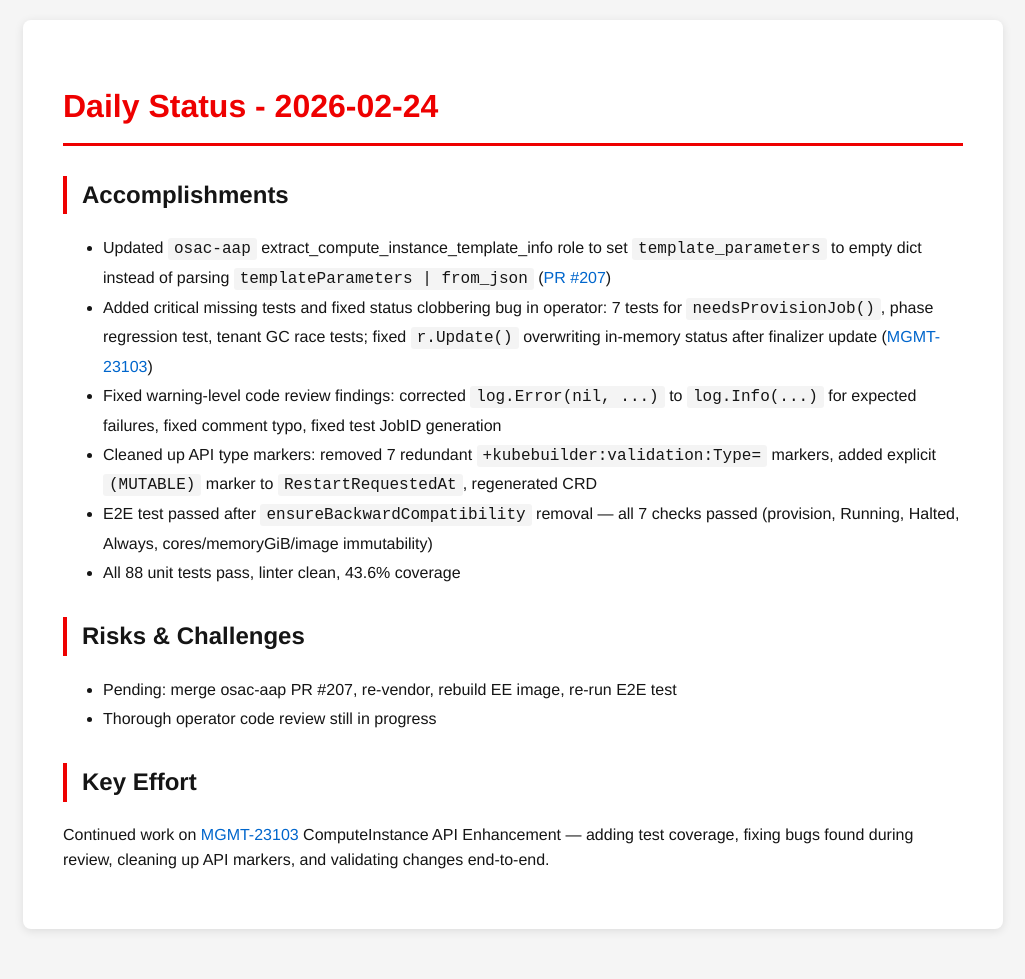
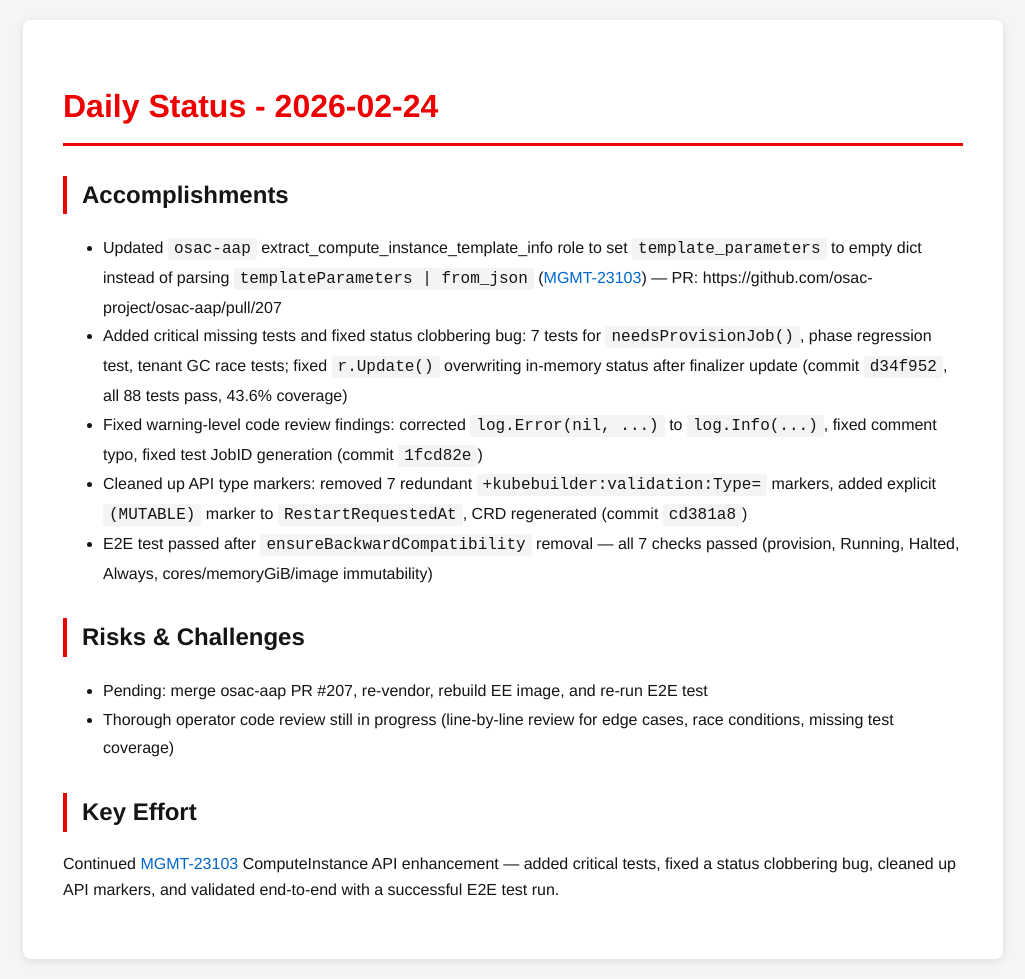
Before and after one commit to tzvatot/daily-status, a Jekyll site: the page built from 2026-02-24.md, in a window 1280 px wide. Shown: the whole page, without its empty margins (127-1152 px from the left). Built offline with Jekyll 4.4.1, drawn with Linux system fonts in a browser that asks for light colours; before the commit the page ends 949 px from its top, so only the background shows below that.

Commit message:
Daily status update - 2026-02-24

```diff
--- a/2026-02-24.md
+++ b/2026-02-24.md
@@ -7,16 +7,15 @@ date: 2026-02-24
 # Daily Status - 2026-02-24
 
 ## Accomplishments
-- Updated `osac-aap` extract_compute_instance_template_info role to set `template_parameters` to empty dict instead of parsing `templateParameters | from_json` ([PR #207](https://github.com/osac-project/osac-aap/pull/207))
-- Added critical missing tests and fixed status clobbering bug in operator: 7 tests for `needsProvisionJob()`, phase regression test, tenant GC race tests; fixed `r.Update()` overwriting in-memory status after finalizer update ([MGMT-23103](https://issues.redhat.com/browse/MGMT-23103))
-- Fixed warning-level code review findings: corrected `log.Error(nil, ...)` to `log.Info(...)` for expected failures, fixed comment typo, fixed test JobID generation
-- Cleaned up API type markers: removed 7 redundant `+kubebuilder:validation:Type=` markers, added explicit `(MUTABLE)` marker to `RestartRequestedAt`, regenerated CRD
+- Updated `osac-aap` extract_compute_instance_template_info role to set `template_parameters` to empty dict instead of parsing `templateParameters | from_json` ([MGMT-23103](https://issues.redhat.com/browse/MGMT-23103)) — PR: https://github.com/osac-project/osac-aap/pull/207
+- Added critical missing tests and fixed status clobbering bug: 7 tests for `needsProvisionJob()`, phase regression test, tenant GC race tests; fixed `r.Update()` overwriting in-memory status after finalizer update (commit `d34f952`, all 88 tests pass, 43.6% coverage)
+- Fixed warning-level code review findings: corrected `log.Error(nil, ...)` to `log.Info(...)`, fixed comment typo, fixed test JobID generation (commit `1fcd82e`)
+- Cleaned up API type markers: removed 7 redundant `+kubebuilder:validation:Type=` markers, added explicit `(MUTABLE)` marker to `RestartRequestedAt`, CRD regenerated (commit `cd381a8`)
 - E2E test passed after `ensureBackwardCompatibility` removal — all 7 checks passed (provision, Running, Halted, Always, cores/memoryGiB/image immutability)
-- All 88 unit tests pass, linter clean, 43.6% coverage
 
 ## Risks & Challenges
-- Pending: merge osac-aap PR #207, re-vendor, rebuild EE image, re-run E2E test
-- Thorough operator code review still in progress
+- Pending: merge osac-aap PR #207, re-vendor, rebuild EE image, and re-run E2E test
+- Thorough operator code review still in progress (line-by-line review for edge cases, race conditions, missing test coverage)
 
 ## Key Effort
-Continued work on [MGMT-23103](https://issues.redhat.com/browse/MGMT-23103) ComputeInstance API Enhancement — adding test coverage, fixing bugs found during review, cleaning up API markers, and validating changes end-to-end.
+Continued [MGMT-23103](https://issues.redhat.com/browse/MGMT-23103) ComputeInstance API enhancement — added critical tests, fixed a status clobbering bug, cleaned up API markers, and validated end-to-end with a successful E2E test run.
```
